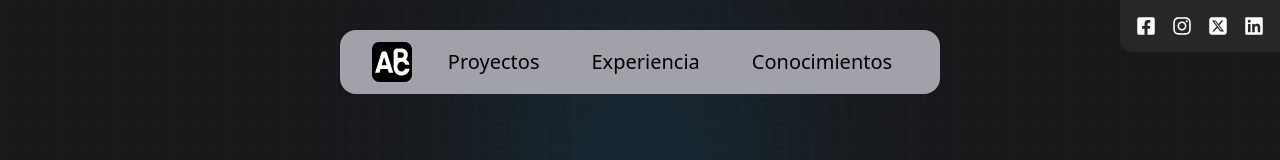
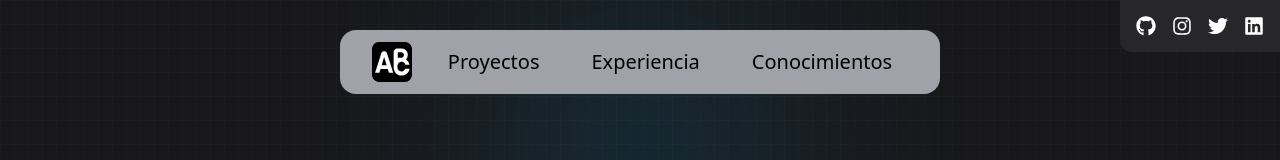
Before and after one commit to alecb6/portfolio, a Next.js app: page / in a window 1280 px wide. Shown: the top 160 px of the page. Built offline with nearby package versions, Linux system fonts and the light colour scheme; what @midudev/tailwind-animations would draw is missing.

Commit message:
Refactor Socials component to use a dynamic list for social links; update layout meta image URL

```diff
--- a/src/app/components/Socials.tsx
+++ b/src/app/components/Socials.tsx
@@ -1,48 +1,39 @@
-import { FaFacebookSquare } from "react-icons/fa";
-import { FaInstagram } from "react-icons/fa";
-import { FaSquareXTwitter } from "react-icons/fa6";
-import { FaLinkedin } from "react-icons/fa";
+import {
+  FaInstagram,
+  FaTwitter,
+  FaLinkedin,
+  FaGithub
+} from "react-icons/fa";
+
+const socialLinks = [
+  {
+    href: "https://github.com/alecb6",
+    icon: <FaGithub />,
+  },
+  { href: "https://www.instagram.com/alecb6/", icon: <FaInstagram /> },
+  { href: "https://x.com/alecb2003", icon: <FaTwitter /> },
+  {
+    href: "https://www.linkedin.com/in/alejandro-cruz-ballestero-347a87349/",
+    icon: <FaLinkedin />,
+  },
+];
 
 export default function Socials() {
   return (
     <nav className="absolute top-0 right-0 hidden md:flex flex-col items-end gap-4">
       <ul className="flex flex-row items-center gap-4 mb-14 bg-zinc-800 rounded-bl-xl p-4">
-        <li className="hover:scale-125 transform transition-all">
+        {socialLinks.map((link, index) => (
+          <li key={index} className="hover:scale-125 transform transition-all">
             <a
               target="_blank"
-            href="https://www.facebook.com/profile.php?id=100012511845240"
+              href={link.href}
               rel="noopener noreferrer"
+              className="text-xl"
             >
-            <FaFacebookSquare className="text-xl" />
+              {link.icon}
             </a>
           </li>
-        <li className="hover:scale-125 transform transition-all">
-          <a
-            target="_blank"
-            href="https://www.instagram.com/alecb6/"
-            rel="noopener noreferrer"
-          >
-            <FaInstagram className="text-xl" />
-          </a>
-        </li>
-        <li className="hover:scale-125 transform transition-all">
-          <a
-            target="_blank"
-            href="https://x.com/alecb2003"
-            rel="noopener noreferrer"
-          >
-            <FaSquareXTwitter className="text-xl"></FaSquareXTwitter>
-          </a>
-        </li>
-        <li className="hover:scale-125 transform transition-all">
-          <a
-            target="_blank"
-            href="https://www.linkedin.com/in/alejandro-cruz-ballestero-347a87349/"
-            rel="noopener noreferrer"
-          >
-            <FaLinkedin className="text-xl"></FaLinkedin>
-          </a>
-        </li>
+        ))}
       </ul>
     </nav>
   );
--- a/src/app/layout.tsx
+++ b/src/app/layout.tsx
@@ -40,7 +40,7 @@ export default function RootLayout({ children }: LayoutProps) {
         />
         <meta
           property="og:image"
-          content="https://portfolio-alecb.vercel.app/images/og-image.png"
+          content="https://portfolio-alexcb.vercel.app/images/og-image.png"
         />
         <meta
           name="keywords"
```
Lines whose indentation alone changed are shown as unchanged.
